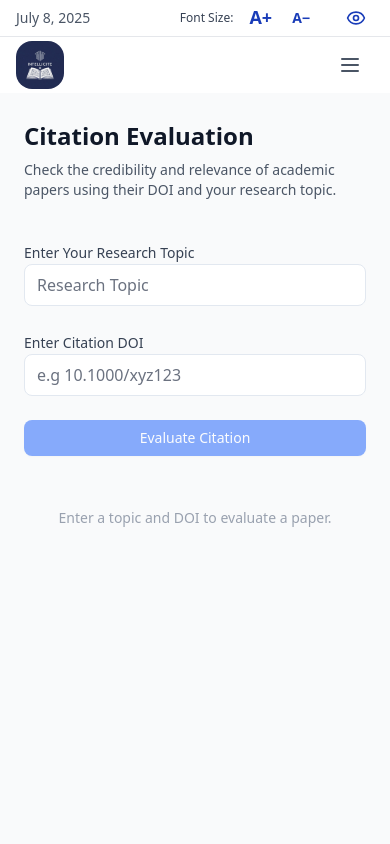
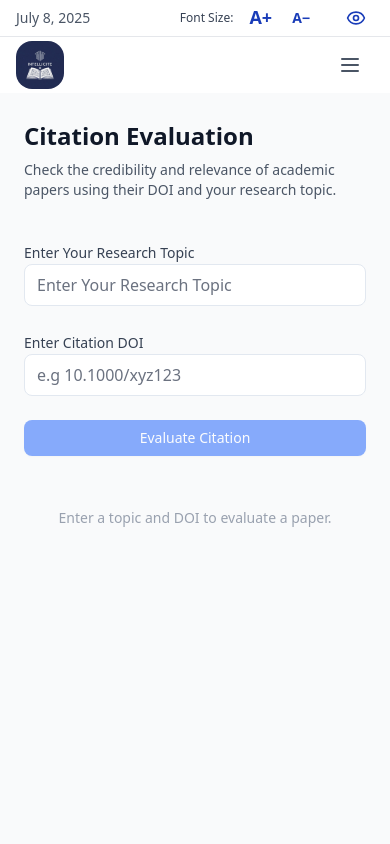
Before and after one commit to Iimvalue/intellicite-ui, a React (Vite) app: page /citation in a window 390 px wide. Shown: the top 844 px of the page. Built offline with nearby package versions, Linux system fonts and the light colour scheme.

Commit message:
mobile header padding

```diff
--- a/src/pages/Citation.jsx
+++ b/src/pages/Citation.jsx
@@ -149,7 +149,7 @@ function Citation() {
                 type="text"
                 value={query}
                 onChange={(e) => setQuery(e.target.value)}
-                placeholder="Research Topic"
+                placeholder="Enter Your Research Topic"
                 className="w-full px-3 py-2 border rounded-md focus:outline-none focus:ring-2 focus:ring-blue-200 bg-white "
               />
             </div>
--- a/src/pages/History.jsx
+++ b/src/pages/History.jsx
@@ -569,7 +569,7 @@ export default function History() {
                       onSearch={handleSearch}
                       onInputChange={setSearchQuery}
                       initialValue={searchQuery}
-                      className="w-full"
+                      className="w-full text-sm"
                     />
                   </div>
                   <Button
--- a/src/pages/Home.jsx
+++ b/src/pages/Home.jsx
@@ -431,7 +431,7 @@ export default function Home() {
                   onSearch={handleSearch}
                   onInputChange={setSearchQuery}
                   initialValue={searchQuery}
-                  className="w-full"
+                  className="w-full text-sm"
                 />
               </div>
               <Button
@@ -445,7 +445,7 @@ export default function Home() {
             </div>
 
             {/* Desktop only: Full-width SearchBar */}
-            <div className="hidden lg:block mb-4 w-full">
+            <div className="hidden lg:block mb-4 w-full ">
               <SearchBar
                 placeholder="Enter Your Research Topic"
                 onSearch={handleSearch}
--- a/src/pages/Save.jsx
+++ b/src/pages/Save.jsx
@@ -402,7 +402,7 @@ export default function Save() {
                   onSearch={handleSearch}
                   onInputChange={setSearchQuery}
                   initialValue={searchQuery}
-                  className="w-full"
+                  className="w-full text-sm"
                 />
               </div>
               <Button
```
